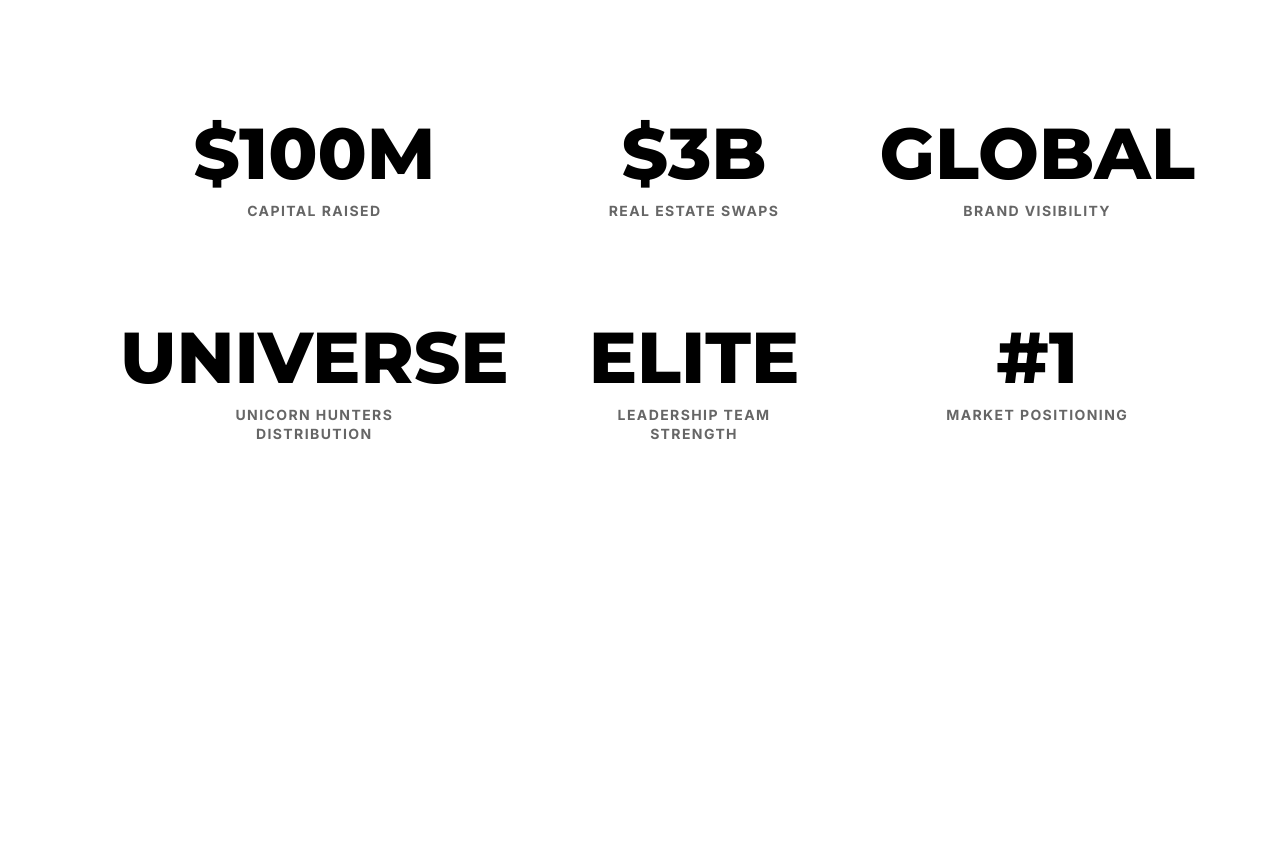
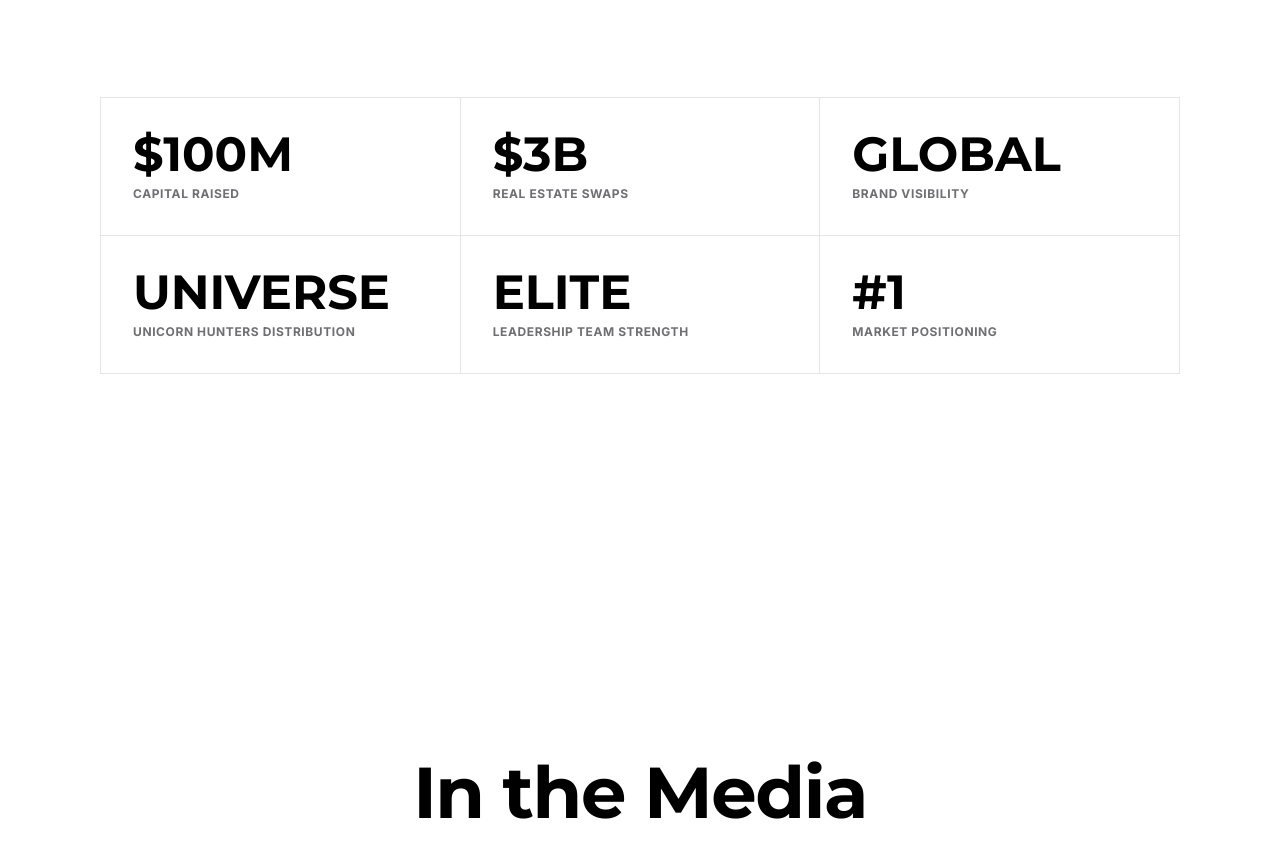
Before and after one commit to natalia-unicoin/unicoin-inc, a Next.js app: page / in a window 1280 px wide. Shown: the part 5306-6156 px from the top of the page. Built offline with nearby package versions, Linux system fonts and the light colour scheme.

Commit message:
Refine Leadership section: cleaner grid with dividers and refined typography

```diff
--- a/src/components/LeadershipPositioning.styles.ts
+++ b/src/components/LeadershipPositioning.styles.ts
@@ -38,41 +38,43 @@
     },
     grid: {
         display: 'grid',
-        gridTemplateColumns: '1fr',
-        gap: '40px',
-        [theme.breakpoints.up('sm')]: {
-            gridTemplateColumns: 'repeat(2, 1fr)',
-        },
+        gridTemplateColumns: 'repeat(2, 1fr)',
+        borderTop: '1px solid #E5E5E7',
+        borderLeft: '1px solid #E5E5E7',
         [theme.breakpoints.up('md')]: {
             gridTemplateColumns: 'repeat(3, 1fr)',
-            gap: '60px 40px',
         }
     },
     statItem: {
         display: 'flex',
         flexDirection: 'column',
-        alignItems: 'center',
-        textAlign: 'center',
-        padding: '20px',
+        alignItems: 'flex-start',
+        textAlign: 'left',
+        padding: '32px',
+        borderRight: '1px solid #E5E5E7',
+        borderBottom: '1px solid #E5E5E7',
+        transition: 'background-color 0.3s ease',
+        '&:hover': {
+            backgroundColor: '#F9F9FB',
+        }
     },
     statValue: {
-        fontSize: '48px',
-        fontWeight: 800,
+        fontSize: '32px',
+        fontWeight: 700,
         lineHeight: '1',
-        marginBottom: '12px',
+        marginBottom: '8px',
         color: '#000000',
         fontFamily: theme.typography.h1.fontFamily,
         [theme.breakpoints.up('md')]: {
-            fontSize: '72px',
+            fontSize: '48px',
         }
     },
     statLabel: {
-        fontSize: '14px',
+        fontSize: '12px',
         fontWeight: 600,
-        color: '#666666',
+        color: '#6E6E73', // Apple gray
         textTransform: 'uppercase',
-        letterSpacing: '0.1em',
-        maxWidth: '200px',
+        letterSpacing: '0.05em', // Reduced from 0.1em
         lineHeight: '1.4',
         fontFamily: theme.typography.body1.fontFamily,
     }
```
